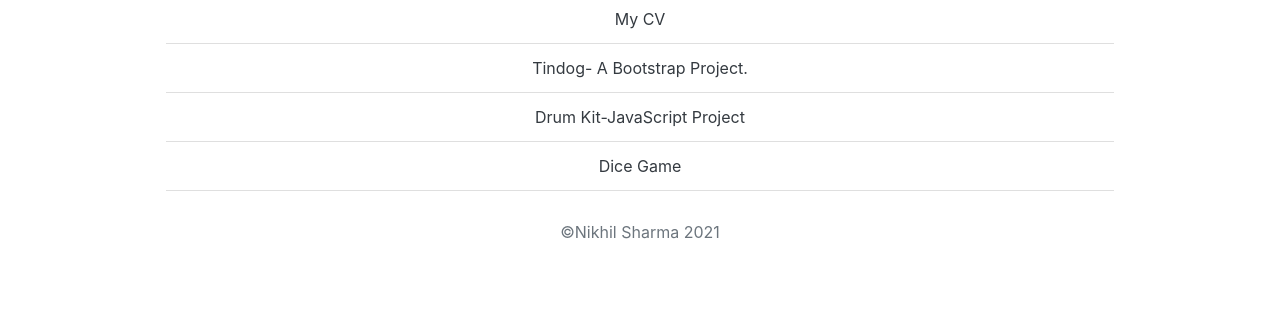
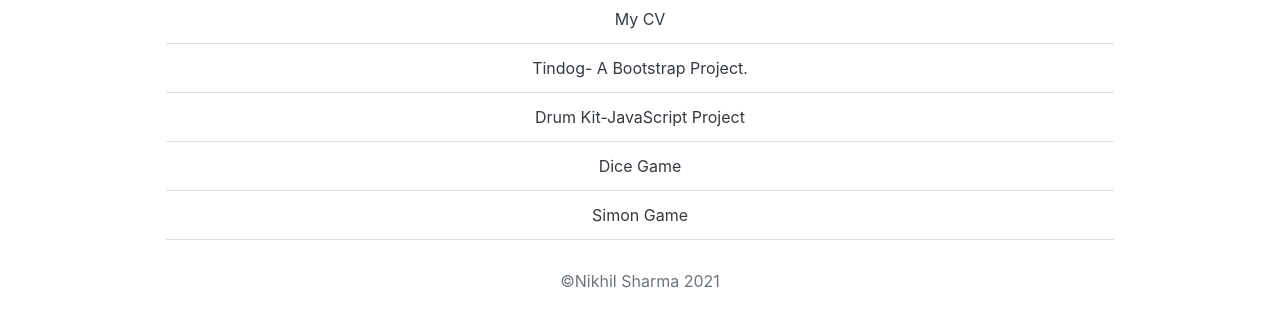
Before and after one commit to nikhilsh2003/udemy, a plain HTML site: page index.html in a window 1280 px wide. Shown: the part 62-388 px from the top of the page. Drawn offline with nearby package versions, Linux system fonts and the light colour scheme.

Commit message:
Update index.html

```diff
--- a/index.html
+++ b/index.html
@@ -99,6 +99,14 @@
           >Dice Game</a
         >
       </li>
+
+      <li class="list-group-item">
+        <a
+          href="https://nikhilsh2003.github.io/udemy/Simon%20Game%20Challenge%20Starting%20Files/"
+          class="text-dark"
+          >Simon Game</a
+        >
+      </li>
     </ul>
 
     <footer class="footer" style="text-align: center">
```
